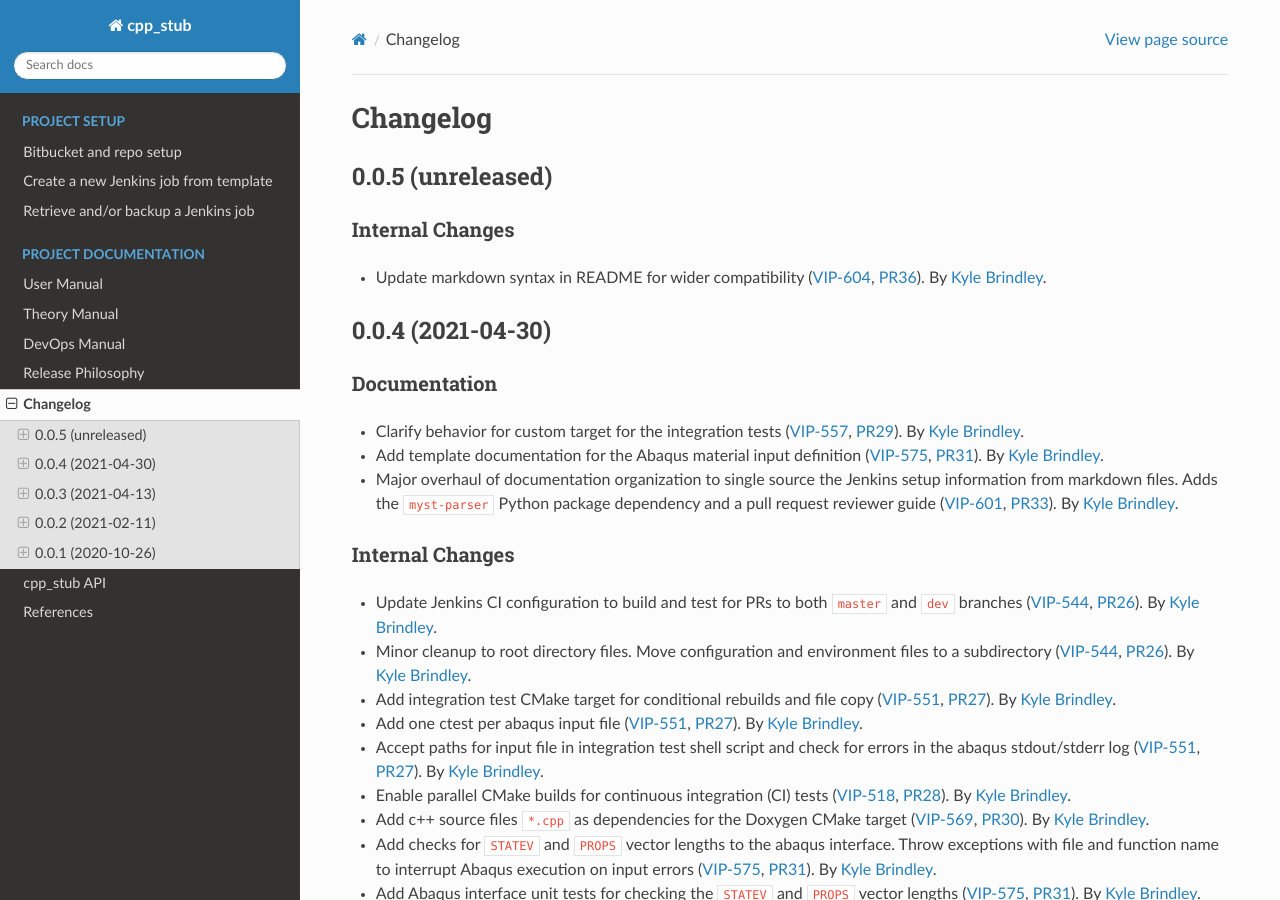
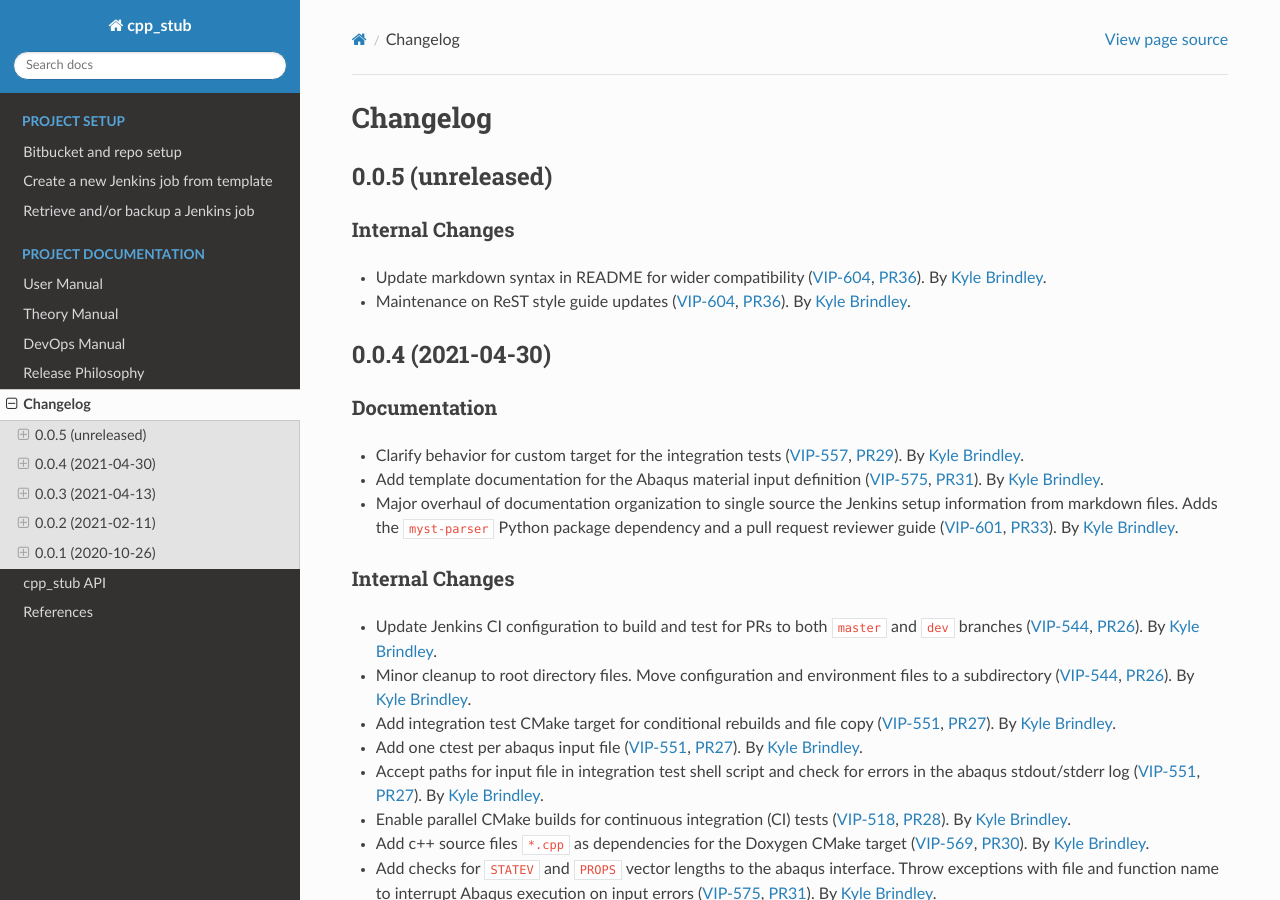
Before and after one commit to lanl/tardigrade-asp, a Sphinx documentation site: the page built from docs/changelog.rst, in a window 1280 px wide and 900 px high. Built offline with Sphinx 7.4.7 and the Read the Docs theme 2.0.0, drawn with Linux system fonts in a browser that asks for light colours.

Commit message:
DOC: update changelog

```diff
--- a/docs/changelog.rst
+++ b/docs/changelog.rst
@@ -11,6 +11,7 @@ Changelog
 Internal Changes
 ================
 - Update markdown syntax in README for wider compatibility (:jira:`604`, :pull:`36`). By `Kyle Brindley`_.
+- Maintenance on ReST style guide updates (:jira:`604`, :pull:`36`). By `Kyle Brindley`_.
 
 ******************
 0.0.4 (2021-04-30)
```
